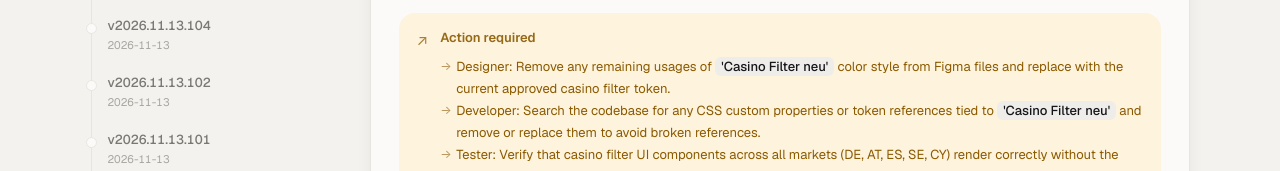
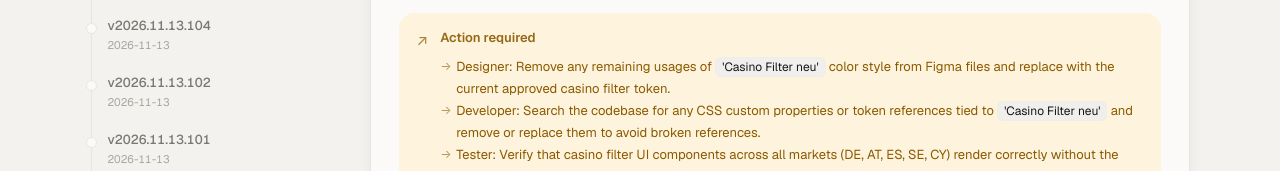
Before and after one commit to kowalskiiw/iw-changelog-sandbox, a website: page index.html in a window 1280 px wide. Shown: the part 592-763 px from the top of the page. Drawn offline with nearby package versions, Linux system fonts and the light colour scheme.

Commit message:
Update index.html

```diff
--- a/index.html
+++ b/index.html
@@ -314,10 +314,6 @@
     padding: 1px 6px; border-radius: 6px; color: var(--ink);
     white-space: nowrap;
   }
-  .change-emphasis {
-    background: var(--gray-tint); color: var(--ink); font-weight: 500;
-    padding: 1px 6px; border-radius: 6px;
-  }
   .title-element { color: var(--orange-ink); }
   .val-old { color: var(--muted); font-variant-numeric: tabular-nums; font-size: 12px; }
   .val-arrow { color: var(--faint); margin: 0 4px; }
@@ -581,7 +577,7 @@
 
   // Subtle highlighting of technical tokens in descriptions and actions.
   // Runs on ALREADY-ESCAPED text and wraps matches in "pills"
-  // (.change-token), emphasised quoted strings (.change-emphasis), and colours
+  // (.change-token — paths, hex, CSS vars, and quoted names alike), and colours
   // transition arrows (.val-arrow). One single-pass regex → non-overlapping
   // matches, no double-wrapping.
   function highlightDesc(escaped) {
@@ -618,8 +614,8 @@
     );
 
     return escaped.replace(RE, (m, dq, sq, cssVar, hex, path, arrow) => {
-      if (dq)     return `<span class="change-emphasis">${dq}</span>`;
-      if (sq)     return `<span class="change-emphasis">${sq}</span>`;
+      if (dq)     return `<span class="change-token">${dq}</span>`;
+      if (sq)     return `<span class="change-token">${sq}</span>`;
       if (cssVar) return `<span class="change-token">${cssVar}</span>`;
       if (hex)    return `<span class="change-token">${hex}</span>`;
       if (path)   return `<span class="change-token">${path}</span>`;
```
